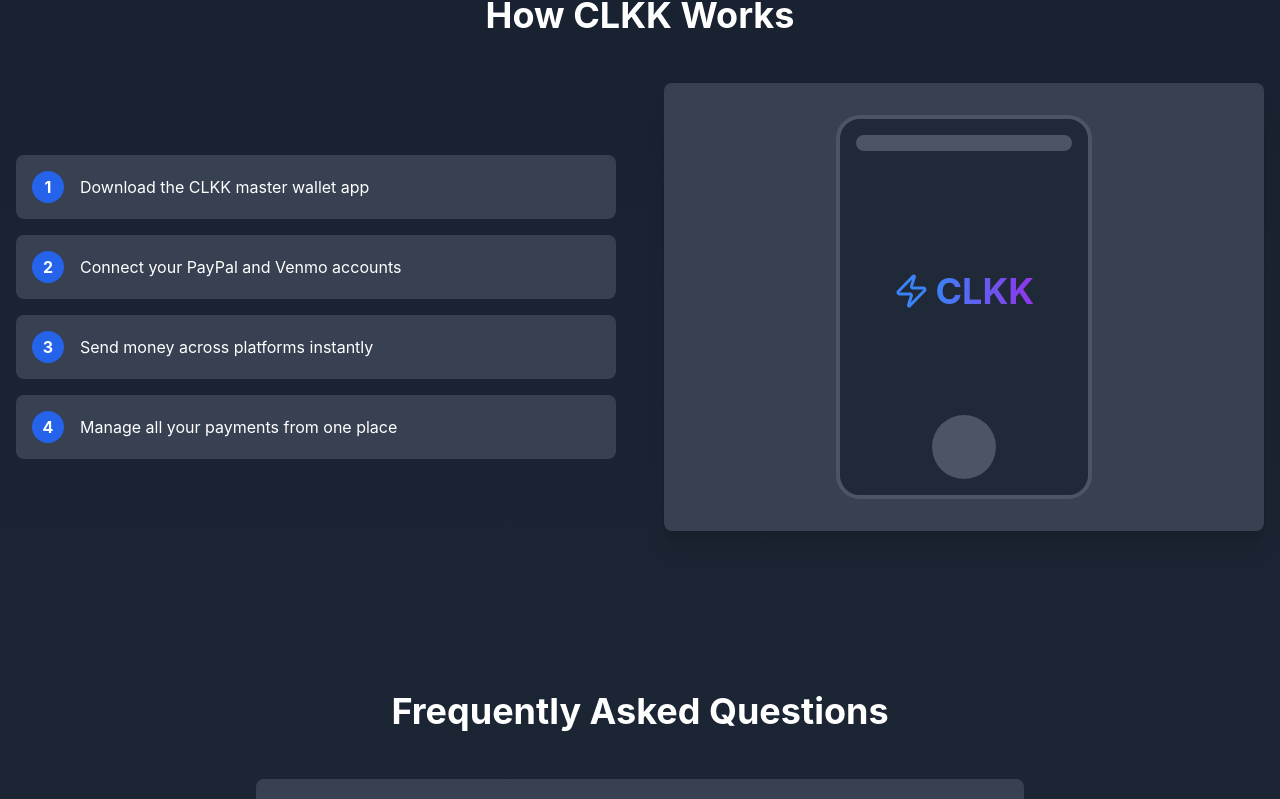
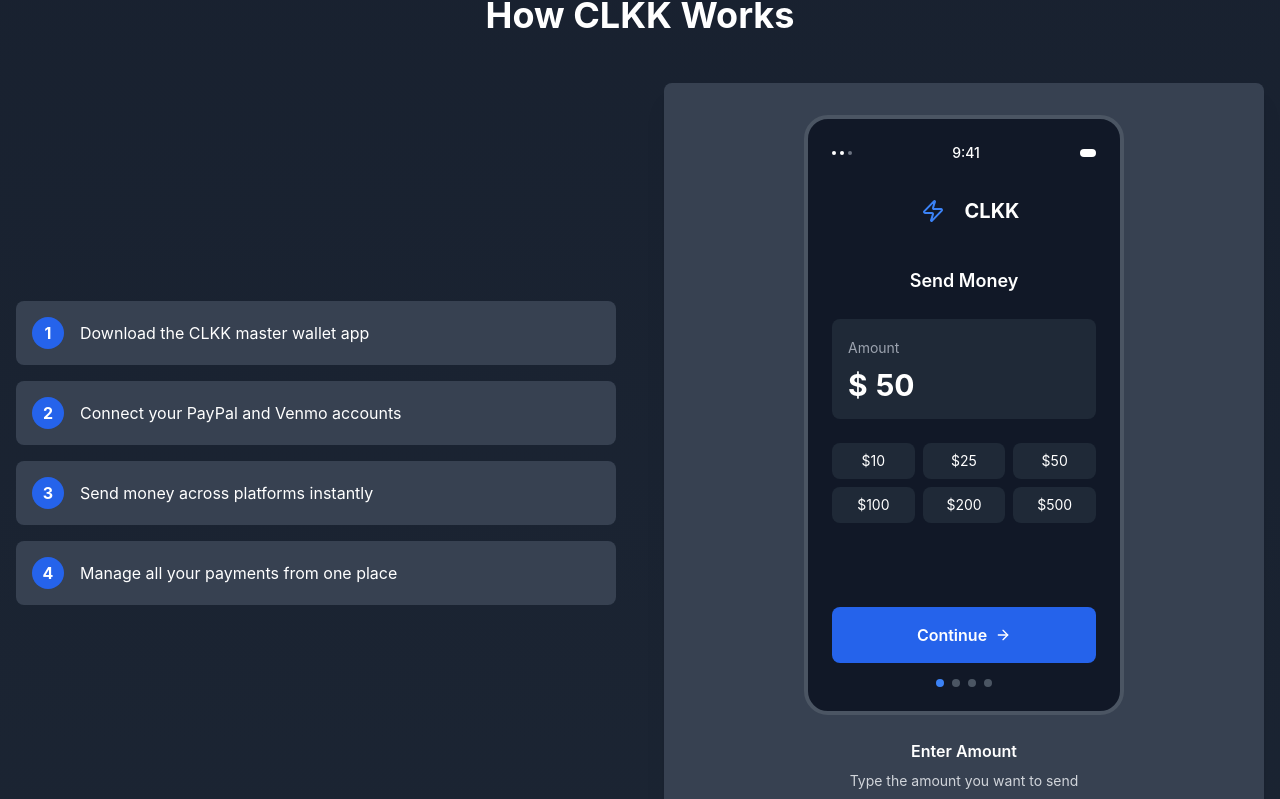
Before and after one commit to Fcummings/clkkio, a React (Vite) app: page / in a window 1280 px wide. Shown: the part 2537-3336 px from the top of the page. Built offline with nearby package versions, Linux system fonts and the light colour scheme; no server answers.

Commit message:
Add interactive CLKK app demo

```diff
--- a/src/pages/CLKKFintechLanding.tsx
+++ b/src/pages/CLKKFintechLanding.tsx
@@ -10,13 +10,236 @@ import {
   Brain,
   Wallet,
   Zap,
-  CreditCard
+  CreditCard,
+  Send,
+  ArrowRight,
+  Check
 } from "lucide-react"
 import { Button } from "@/components/ui/button"
 import Logo from "@/components/Logo"
 import QuickLinks from "@/components/QuickLinks"
 import { analyticsEvents } from "@/lib/firebase"
 import { saveIconAsPNG } from "@/utils/saveIcon"
+
+// Interactive CLKK App Demo Component
+function CLKKAppDemo() {
+  const [currentStep, setCurrentStep] = useState(0);
+  const [amount, setAmount] = useState("50");
+  const [recipient, setRecipient] = useState("john@paypal.com");
+  const [platform, setPlatform] = useState("PayPal");
+  const [isAnimating, setIsAnimating] = useState(false);
+
+  const steps = [
+    { title: "Enter Amount", description: "Type the amount you want to send" },
+    { title: "Choose Recipient", description: "Select PayPal or Venmo account" },
+    { title: "Send Money", description: "Tap to send instantly" },
+    { title: "Complete!", description: "Money sent successfully" }
+  ];
+
+  const handleNext = () => {
+    if (currentStep < steps.length - 1) {
+      setIsAnimating(true);
+      setTimeout(() => {
+        setCurrentStep(currentStep + 1);
+        setIsAnimating(false);
+      }, 300);
+    } else {
+      // Reset demo
+      setCurrentStep(0);
+    }
+  };
+
+  const handlePlatformToggle = () => {
+    setPlatform(platform === "PayPal" ? "Venmo" : "PayPal");
+    setRecipient(platform === "PayPal" ? "@john-venmo" : "john@paypal.com");
+  };
+
+  return (
+    <div className="bg-gray-700 p-8 rounded-lg shadow-xl">
+      <div className="w-80 h-[600px] mx-auto bg-gray-900 rounded-3xl border-4 border-gray-600 p-6 flex flex-col relative overflow-hidden">
+        {/* Phone Status Bar */}
+        <div className="flex justify-between items-center mb-6">
+          <div className="flex space-x-1">
+            <div className="w-1 h-1 bg-white rounded-full"></div>
+            <div className="w-1 h-1 bg-white rounded-full"></div>
+            <div className="w-1 h-1 bg-gray-500 rounded-full"></div>
+          </div>
+          <div className="text-white text-sm font-medium">9:41</div>
+          <div className="flex space-x-1">
+            <div className="w-4 h-2 bg-white rounded-sm"></div>
+          </div>
+        </div>
+
+        {/* App Header */}
+        <div className="flex items-center justify-center mb-8">
+          <Logo showText={false} className="scale-50" />
+          <span className="text-white text-xl font-bold ml-2">CLKK</span>
+        </div>
+
+        {/* Demo Content */}
+        <div className={`flex-grow transition-all duration-300 ${isAnimating ? 'opacity-50 scale-95' : 'opacity-100 scale-100'}`}>
+          {currentStep === 0 && (
+            <div className="space-y-6">
+              <h3 className="text-white text-lg font-semibold text-center">Send Money</h3>
+              <div className="bg-gray-800 rounded-lg p-4">
+                <label className="text-gray-400 text-sm">Amount</label>
+                <div className="flex items-center mt-2">
+                  <span className="text-white text-3xl font-bold">$</span>
+                  <input
+                    type="text"
+                    value={amount}
+                    onChange={(e) => setAmount(e.target.value)}
+                    className="bg-transparent text-white text-3xl font-bold ml-2 outline-none flex-grow"
+                  />
+                </div>
+              </div>
+              <div className="grid grid-cols-3 gap-2">
+                {['10', '25', '50', '100', '200', '500'].map((preset) => (
+                  <button
+                    key={preset}
+                    onClick={() => setAmount(preset)}
+                    className="bg-gray-800 hover:bg-gray-700 text-white py-2 px-3 rounded-lg text-sm transition-colors"
+                  >
+                    ${preset}
+                  </button>
+                ))}
+              </div>
+            </div>
+          )}
+
+          {currentStep === 1 && (
+            <div className="space-y-6">
+              <h3 className="text-white text-lg font-semibold text-center">Choose Platform</h3>
+              <div className="space-y-4">
+                <button
+                  onClick={handlePlatformToggle}
+                  className={`w-full p-4 rounded-lg border-2 transition-all ${
+                    platform === "PayPal"
+                      ? "border-blue-500 bg-blue-500/10"
+                      : "border-gray-600 bg-gray-800"
+                  }`}
+                >
+                  <div className="flex items-center space-x-3">
+                    <div className="w-8 h-8 bg-blue-600 rounded-full flex items-center justify-center">
+                      <span className="text-white text-xs font-bold">PP</span>
+                    </div>
+                    <span className="text-white font-medium">PayPal</span>
+                  </div>
+                </button>
+                <button
+                  onClick={handlePlatformToggle}
+                  className={`w-full p-4 rounded-lg border-2 transition-all ${
+                    platform === "Venmo"
+                      ? "border-blue-500 bg-blue-500/10"
+                      : "border-gray-600 bg-gray-800"
+                  }`}
+                >
+                  <div className="flex items-center space-x-3">
+                    <div className="w-8 h-8 bg-blue-400 rounded-full flex items-center justify-center">
+                      <span className="text-white text-xs font-bold">V</span>
+                    </div>
+                    <span className="text-white font-medium">Venmo</span>
+                  </div>
+                </button>
+              </div>
+              <div className="bg-gray-800 rounded-lg p-4">
+                <label className="text-gray-400 text-sm">Recipient</label>
+                <input
+                  type="text"
+                  value={recipient}
+                  onChange={(e) => setRecipient(e.target.value)}
+                  className="w-full bg-transparent text-white mt-2 outline-none"
+                />
+              </div>
+            </div>
+          )}
+
+          {currentStep === 2 && (
+            <div className="space-y-6">
+              <h3 className="text-white text-lg font-semibold text-center">Confirm & Send</h3>
+              <div className="bg-gray-800 rounded-lg p-6 space-y-4">
+                <div className="flex justify-between">
+                  <span className="text-gray-400">Amount</span>
+                  <span className="text-white font-bold">${amount}</span>
+                </div>
+                <div className="flex justify-between">
+                  <span className="text-gray-400">To</span>
+                  <span className="text-white">{recipient}</span>
+                </div>
+                <div className="flex justify-between">
+                  <span className="text-gray-400">Platform</span>
+                  <span className="text-white">{platform}</span>
+                </div>
+                <div className="flex justify-between">
+                  <span className="text-gray-400">Fee</span>
+                  <span className="text-green-400">Free</span>
+                </div>
+                <div className="border-t border-gray-700 pt-4">
+                  <div className="flex justify-between">
+                    <span className="text-white font-semibold">Total</span>
+                    <span className="text-white font-bold">${amount}</span>
+                  </div>
+                </div>
+              </div>
+            </div>
+          )}
+
+          {currentStep === 3 && (
+            <div className="flex flex-col items-center justify-center space-y-6 text-center">
+              <div className="w-16 h-16 bg-green-500 rounded-full flex items-center justify-center">
+                <Check className="w-8 h-8 text-white" />
+              </div>
+              <h3 className="text-white text-lg font-semibold">Money Sent!</h3>
+              <p className="text-gray-400">
+                ${amount} sent to {recipient} via {platform}
+              </p>
+              <div className="text-green-400 text-sm">
+                ✓ Instant transfer completed
+              </div>
+            </div>
+          )}
+        </div>
+
+        {/* Action Button */}
+        <div className="mt-6">
+          <button
+            onClick={handleNext}
+            className="w-full bg-blue-600 hover:bg-blue-700 text-white py-4 rounded-lg font-semibold transition-all duration-300 flex items-center justify-center space-x-2"
+          >
+            {currentStep === 3 ? (
+              <>
+                <span>Try Again</span>
+              </>
+            ) : (
+              <>
+                <span>{currentStep === 2 ? 'Send Money' : 'Continue'}</span>
+                {currentStep === 2 ? <Send className="w-4 h-4" /> : <ArrowRight className="w-4 h-4" />}
+              </>
+            )}
+          </button>
+        </div>
+
+        {/* Step Indicator */}
+        <div className="flex justify-center space-x-2 mt-4">
+          {steps.map((_, index) => (
+            <div
+              key={index}
+              className={`w-2 h-2 rounded-full transition-all ${
+                index === currentStep ? 'bg-blue-500' : 'bg-gray-600'
+              }`}
+            />
+          ))}
+        </div>
+      </div>
+
+      {/* Demo Description */}
+      <div className="mt-6 text-center">
+        <h4 className="text-white font-semibold mb-2">{steps[currentStep].title}</h4>
+        <p className="text-gray-300 text-sm">{steps[currentStep].description}</p>
+      </div>
+    </div>
+  );
+}
 
 export default function CLKKFintechLanding() {
   const [expandedFaq, setExpandedFaq] = useState<number | null>(null);
@@ -223,8 +446,8 @@ export default function CLKKFintechLanding() {
       <section id="how-it-works" className="w-full py-20">
         <div className="max-w-7xl mx-auto px-4">
           <h2 className="mb-12 text-center text-4xl font-bold">How CLKK Works</h2>
-          <div className="flex flex-col md:flex-row items-center justify-center space-y-8 md:space-y-0 md:space-x-12">
-            <div className="w-full md:w-1/2 space-y-4">
+          <div className="flex flex-col lg:flex-row items-center justify-center space-y-8 lg:space-y-0 lg:space-x-12">
+            <div className="w-full lg:w-1/2 space-y-4">
               {[
                 "Download the CLKK master wallet app",
                 "Connect your PayPal and Venmo accounts",
@@ -239,16 +462,8 @@ export default function CLKKFintechLanding() {
                 </div>
               ))}
             </div>
-            <div className="w-full md:w-1/2">
-              <div className="bg-gray-700 p-8 rounded-lg shadow-xl">
-                <div className="w-64 h-96 mx-auto bg-gray-800 rounded-3xl border-4 border-gray-600 p-4 flex flex-col justify-between">
-                  <div className="w-full h-4 bg-gray-600 rounded-full mb-4"></div>
-                  <div className="flex-grow flex items-center justify-center">
-                    <Logo className="scale-75" />
-                  </div>
-                  <div className="w-16 h-16 mx-auto bg-gray-600 rounded-full"></div>
-                </div>
-              </div>
+            <div className="w-full lg:w-1/2">
+              <CLKKAppDemo />
             </div>
           </div>
         </div>
```
